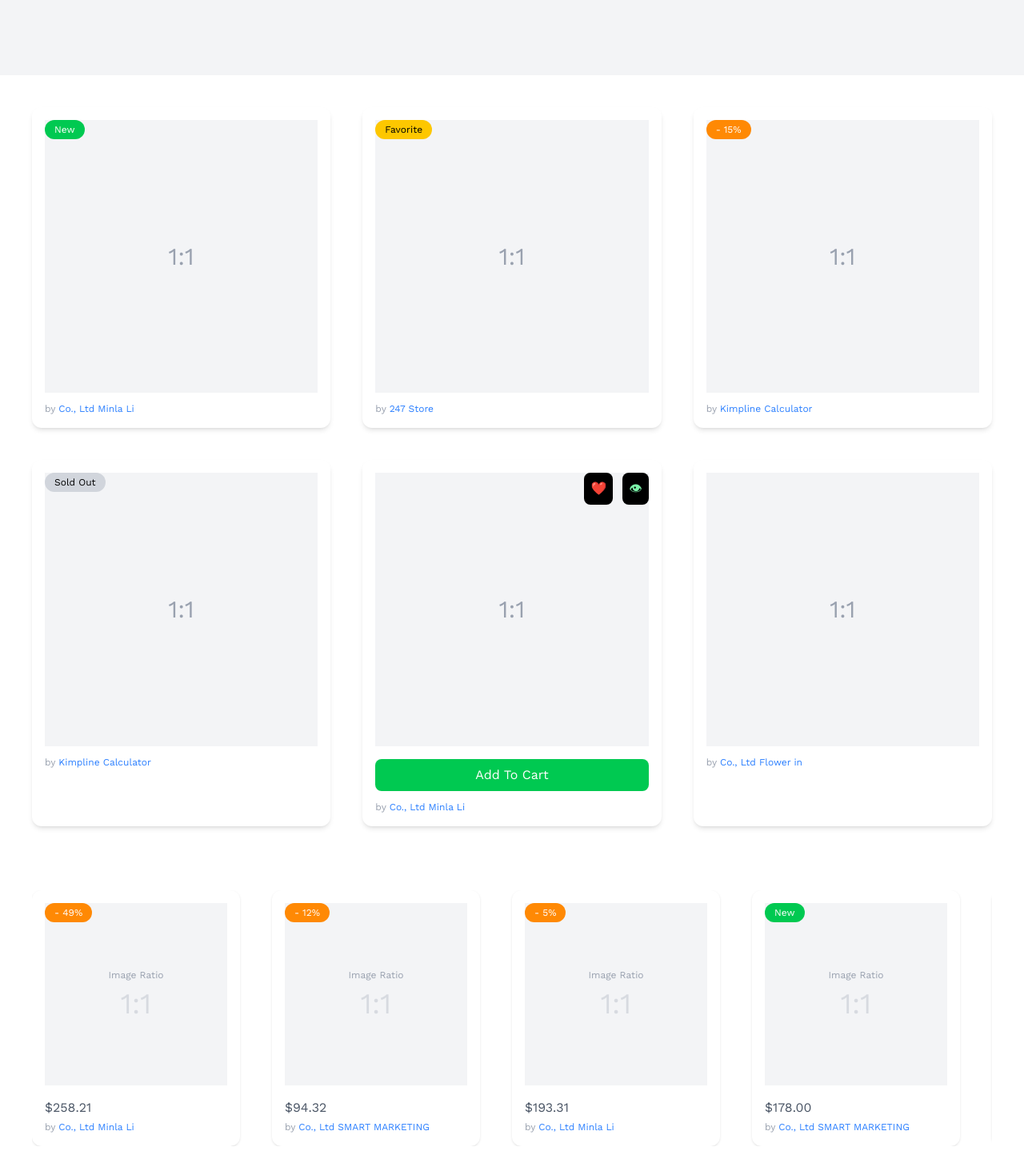
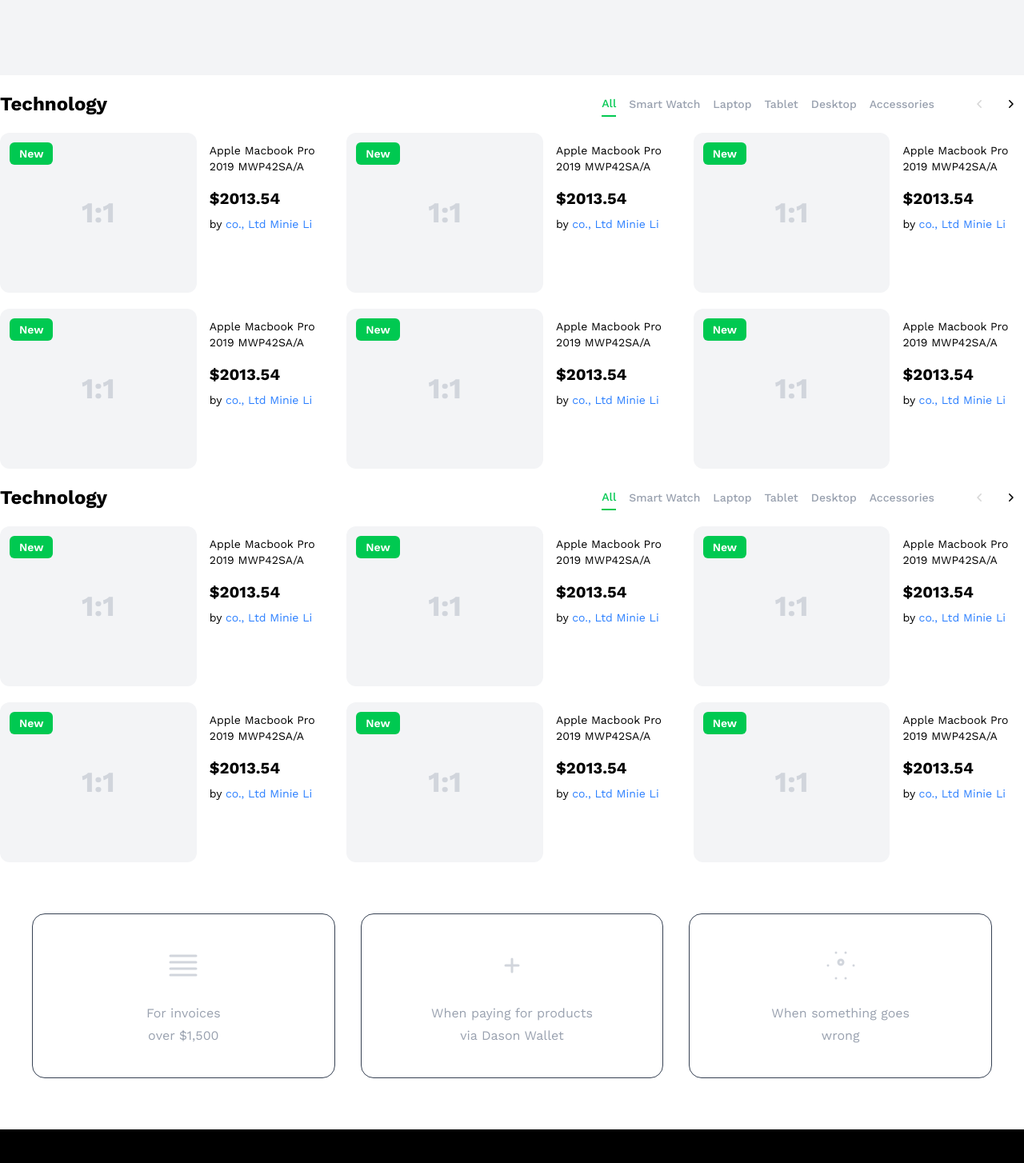
Before and after one commit to PrashantSainiSDE/pockie-demo, an Angular app: page /dashboard in a window 1280 px wide. Shown: the part 2496-3950 px from the top of the page at 80% size. Built offline with nearby package versions, Linux system fonts and the light colour scheme.

Commit message:
feat(ui): section-7 done

```diff
--- a/src/app/dashboard/dashboard.component.html
+++ b/src/app/dashboard/dashboard.component.html
@@ -940,254 +940,304 @@
 </section>
 
 <!-- section 6 -->
-<div class="grid grid-cols-1 md:grid-cols-3 gap-10 px-10 py-10">
-  <!-- Product Card -->
-  <div class="rounded-xl shadow-md bg-white p-4 relative">
-    <!-- Badge -->
+<section class="container mx-auto">
+   <!-- top header -->
+   <div class="flex justify-between mx-auto py-5">
+    <p class="text-2xl font-bold">Technology</p>
+
+    <div class="flex justify-between gap-10">
+
+      <div class="flex justify-between gap-4">
+        <button class=" text-green-500 border-b-2 text-sm font-medium cursor-pointer">
+          All
+        </button>
+        <button class=" text-gray-400 text-sm font-medium cursor-pointer">
+          Smart Watch
+        </button>
+        <button class=" text-gray-400 text-sm font-medium cursor-pointer">
+          Laptop
+        </button>
+        <button class=" text-gray-400 text-sm font-medium cursor-pointer">
+          Tablet
+        </button>
+        <button class=" text-gray-400 text-sm font-medium cursor-pointer">
+          Desktop
+        </button>
+        <button class=" text-gray-400 text-sm font-medium cursor-pointer">
+          Accessories
+        </button>
+      </div>
+      <div class="flex items-center gap-2">
+        <svg width="32" height="32" viewBox="0 0 32 32" fill="none" xmlns="http://www.w3.org/2000/svg">
+<path fill-rule="evenodd" clip-rule="evenodd" d="M18.7688 11.2312C19.0771 11.5395 19.0771 12.0394 18.7688 12.3477L15.1165 16L18.7688 19.6523C19.0771 19.9606 19.0771 20.4605 18.7688 20.7688C18.4605 21.0771 17.9606 21.0771 17.6523 20.7688L13.4418 16.5582C13.1334 16.2499 13.1334 15.7501 13.4418 15.4418L17.6523 11.2312C17.9606 10.9229 18.4605 10.9229 18.7688 11.2312Z" fill="#D6D6D6"/>
+</svg>
+
+        <button><svg width="32" height="32" viewBox="0 0 32 32" fill="none" xmlns="http://www.w3.org/2000/svg">
+<path fill-rule="evenodd" clip-rule="evenodd" d="M13.2312 20.7688C12.9229 20.4605 12.9229 19.9606 13.2312 19.6523L16.8835 16L13.2312 12.3477C12.9229 12.0394 12.9229 11.5395 13.2312 11.2312C13.5395 10.9229 14.0394 10.9229 14.3477 11.2312L18.5582 15.4418C18.8666 15.7501 18.8666 16.2499 18.5582 16.5582L14.3477 20.7688C14.0394 21.0771 13.5395 21.0771 13.2312 20.7688Z" fill="black"/>
+</svg>
+</button>
+      </div>
+    </div>
+  </div>
+  <div class="grid grid-cols-3 gap-5">
+   <!-- CARD -->
+    <div class="relative flex gap-4 justify-between">
       <span
-      class="absolute top-4 left-4 bg-green-500 text-white text-xs px-3 py-1 rounded-full"
+        class="absolute top-3 left-3 bg-green-500 text-white px-3 py-1 rounded-md text-sm font-semibold"
+        >New</span
       >
-      New
-    </span>
+      <div class="realtive w-full h-50 bg-gray-100 rounded-xl flex items-center justify-center text-4xl text-gray-300 font-bold"
+      >
+      <!-- <div class="hidden absolute top-1/5  grid grid-cols-2 grid-rows-2 justify-center items-center gap-2">
+        <button class="w-12 h-12 rounded-md bg-gray-900 text-green-500">&hearts;</button>
+        <button class="w-12 h-12 rounded-md bg-gray-900 text-green-500">&hearts;</button>
+        <button class="row-span-2 bg-green-500 text-white">Add To Cart</button>
+      </div> -->
+        1:1
+      </div>
+      <div class="flex flex-col gap-y-2">
+        <p class=" text-sm mt-3">Apple Macbook Pro 2019 MWP42SA/A</p>
+        <p class="text-xl mt-2 font-bold">$2013.54</p>
+        <p class="text-sm mt4"> by <a class="text-blue-500" href="">co., Ltd Minie Li</a></p>
+      </div>
+    </div>
+   <!-- CARD -->
+    <div class="relative flex gap-4 justify-between">
+      <span
+        class="absolute top-3 left-3 bg-green-500 text-white px-3 py-1 rounded-md text-sm font-semibold"
+        >New</span
+      >
 
-    <!-- Image Placeholder -->
-    <div
-      class="w-full aspect-square bg-gray-100 flex items-center justify-center text-gray-400 text-3xl"
+      <div class="w-full h-50 bg-gray-100 rounded-xl flex items-center justify-center text-4xl text-gray-300 font-bold"
       >
         1:1
       </div>
+      <div class="flex flex-col gap-y-2">
+        <p class=" text-sm mt-3">Apple Macbook Pro 2019 MWP42SA/A</p>
+        <p class="text-xl mt-2 font-bold">$2013.54</p>
+        <p class="text-sm mt4"> by <a class="text-blue-500" href="">co., Ltd Minie Li</a></p>
+      </div>
+    </div>
+   <!-- CARD -->
+    <div class="relative flex gap-4 justify-between">
+      <span
+        class="absolute top-3 left-3 bg-green-500 text-white px-3 py-1 rounded-md text-sm font-semibold"
+        >New</span
+      >
 
-    <!-- Store Name -->
-    <p class="text-xs text-gray-400 mt-3">
-      by <a class="text-blue-500 cursor-pointer">Co., Ltd Minla Li</a>
-    </p>
-  </div>
-
-  <!-- Favorite Product -->
-  <div class="rounded-xl shadow-md bg-white p-4 relative">
-    <span
-      class="absolute top-4 left-4 bg-yellow-400 text-black text-xs px-3 py-1 rounded-full"
-    >
-      Favorite
-    </span>
-
-    <div
-      class="w-full aspect-square bg-gray-100 flex items-center justify-center text-gray-400 text-3xl"
+      <div class="w-full h-50 bg-gray-100 rounded-xl flex items-center justify-center text-4xl text-gray-300 font-bold"
       >
         1:1
       </div>
+      <div class="flex flex-col gap-y-2">
+        <p class=" text-sm mt-3">Apple Macbook Pro 2019 MWP42SA/A</p>
+        <p class="text-xl mt-2 font-bold">$2013.54</p>
+        <p class="text-sm mt4"> by <a class="text-blue-500" href="">co., Ltd Minie Li</a></p>
+      </div>
+    </div>
+   <!-- CARD -->
+    <div class="relative flex gap-4 justify-between">
+      <span
+        class="absolute top-3 left-3 bg-green-500 text-white px-3 py-1 rounded-md text-sm font-semibold"
+        >New</span
+      >
 
-    <p class="text-xs text-gray-400 mt-3">
-      by <a class="text-blue-500 cursor-pointer">247 Store</a>
-    </p>
-  </div>
-
-  <!-- Discount Product -->
-  <div class="rounded-xl shadow-md bg-white p-4 relative">
-    <span
-      class="absolute top-4 left-4 bg-orange-400 text-white text-xs px-3 py-1 rounded-full"
-    >
-      - 15%
-    </span>
-
-    <div
-      class="w-full aspect-square bg-gray-100 flex items-center justify-center text-gray-400 text-3xl"
+      <div class="w-full h-50 bg-gray-100 rounded-xl flex items-center justify-center text-4xl text-gray-300 font-bold"
       >
         1:1
       </div>
+      <div class="flex flex-col gap-y-2">
+        <p class=" text-sm mt-3">Apple Macbook Pro 2019 MWP42SA/A</p>
+        <p class="text-xl mt-2 font-bold">$2013.54</p>
+        <p class="text-sm mt4"> by <a class="text-blue-500" href="">co., Ltd Minie Li</a></p>
+      </div>
+    </div>
+   <!-- CARD -->
+    <div class="relative flex gap-4 justify-between">
+      <span
+        class="absolute top-3 left-3 bg-green-500 text-white px-3 py-1 rounded-md text-sm font-semibold"
+        >New</span
+      >
 
-    <p class="text-xs text-gray-400 mt-3">
-      by <a class="text-blue-500 cursor-pointer">Kimpline Calculator</a>
-    </p>
-  </div>
-
-  <!-- Sold Out -->
-  <div class="rounded-xl shadow-md bg-white p-4 relative">
-    <span
-      class="absolute top-4 left-4 bg-gray-300 text-black text-xs px-3 py-1 rounded-full"
-    >
-      Sold Out
-    </span>
-
-    <div
-      class="w-full aspect-square bg-gray-100 flex items-center justify-center text-gray-400 text-3xl"
+      <div class="w-full h-50 bg-gray-100 rounded-xl flex items-center justify-center text-4xl text-gray-300 font-bold"
       >
         1:1
       </div>
+      <div class="flex flex-col gap-y-2">
+        <p class=" text-sm mt-3">Apple Macbook Pro 2019 MWP42SA/A</p>
+        <p class="text-xl mt-2 font-bold">$2013.54</p>
+        <p class="text-sm mt4"> by <a class="text-blue-500" href="">co., Ltd Minie Li</a></p>
+      </div>
+    </div>
+   <!-- CARD -->
+    <div class="relative flex gap-4 justify-between">
+      <span
+        class="absolute top-3 left-3 bg-green-500 text-white px-3 py-1 rounded-md text-sm font-semibold"
+        >New</span
+      >
 
-    <p class="text-xs text-gray-400 mt-3">
-      by <a class="text-blue-500 cursor-pointer">Kimpline Calculator</a>
-    </p>
-  </div>
-
-  <!-- Add to Cart Card -->
-  <div class="rounded-xl shadow-md bg-white p-4 relative">
-    <div class="flex gap-3 absolute top-4 right-4">
-      <button class="bg-black text-green-300 p-2 rounded-lg">❤️</button>
-      <button class="bg-black text-green-300 p-2 rounded-lg">👁</button>
-    </div>
-
-    <div
-      class="w-full aspect-square bg-gray-100 flex items-center justify-center text-gray-400 text-3xl"
+      <div class="w-full h-50 bg-gray-100 rounded-xl flex items-center justify-center text-4xl text-gray-300 font-bold"
       >
         1:1
       </div>
-
-    <button class="w-full mt-4 bg-green-500 text-white py-2 rounded-lg">
-      Add To Cart
-    </button>
-
-    <p class="text-xs text-gray-400 mt-3">
-      by <a class="text-blue-500 cursor-pointer">Co., Ltd Minla Li</a>
-    </p>
+      <div class="flex flex-col gap-y-2">
+        <p class=" text-sm mt-3">Apple Macbook Pro 2019 MWP42SA/A</p>
+        <p class="text-xl mt-2 font-bold">$2013.54</p>
+        <p class="text-sm mt4"> by <a class="text-blue-500" href="">co., Ltd Minie Li</a></p>
+      </div>
     </div>
 
-  <!-- Another Product -->
-  <div class="rounded-xl shadow-md bg-white p-4 relative">
-    <div
-      class="w-full aspect-square bg-gray-100 flex items-center justify-center text-gray-400 text-3xl"
+  </div>
+</section>
+
+<!-- section 7 -->
+<section class="container mx-auto">
+   <!-- top header -->
+   <div class="flex justify-between mx-auto py-5">
+    <p class="text-2xl font-bold">Technology</p>
+
+    <div class="flex justify-between gap-10">
+
+      <div class="flex justify-between gap-4">
+        <button class=" text-green-500 border-b-2 text-sm font-medium cursor-pointer">
+          All
+        </button>
+        <button class=" text-gray-400 text-sm font-medium cursor-pointer">
+          Smart Watch
+        </button>
+        <button class=" text-gray-400 text-sm font-medium cursor-pointer">
+          Laptop
+        </button>
+        <button class=" text-gray-400 text-sm font-medium cursor-pointer">
+          Tablet
+        </button>
+        <button class=" text-gray-400 text-sm font-medium cursor-pointer">
+          Desktop
+        </button>
+        <button class=" text-gray-400 text-sm font-medium cursor-pointer">
+          Accessories
+        </button>
+      </div>
+      <div class="flex items-center gap-2">
+        <svg width="32" height="32" viewBox="0 0 32 32" fill="none" xmlns="http://www.w3.org/2000/svg">
+<path fill-rule="evenodd" clip-rule="evenodd" d="M18.7688 11.2312C19.0771 11.5395 19.0771 12.0394 18.7688 12.3477L15.1165 16L18.7688 19.6523C19.0771 19.9606 19.0771 20.4605 18.7688 20.7688C18.4605 21.0771 17.9606 21.0771 17.6523 20.7688L13.4418 16.5582C13.1334 16.2499 13.1334 15.7501 13.4418 15.4418L17.6523 11.2312C17.9606 10.9229 18.4605 10.9229 18.7688 11.2312Z" fill="#D6D6D6"/>
+</svg>
+
+        <button><svg width="32" height="32" viewBox="0 0 32 32" fill="none" xmlns="http://www.w3.org/2000/svg">
+<path fill-rule="evenodd" clip-rule="evenodd" d="M13.2312 20.7688C12.9229 20.4605 12.9229 19.9606 13.2312 19.6523L16.8835 16L13.2312 12.3477C12.9229 12.0394 12.9229 11.5395 13.2312 11.2312C13.5395 10.9229 14.0394 10.9229 14.3477 11.2312L18.5582 15.4418C18.8666 15.7501 18.8666 16.2499 18.5582 16.5582L14.3477 20.7688C14.0394 21.0771 13.5395 21.0771 13.2312 20.7688Z" fill="black"/>
+</svg>
+</button>
+      </div>
+    </div>
+  </div>
+  <div class="grid grid-cols-3 gap-5">
+   <!-- CARD -->
+    <div class="relative flex gap-4 justify-between">
+      <span
+        class="absolute top-3 left-3 bg-green-500 text-white px-3 py-1 rounded-md text-sm font-semibold"
+        >New</span
+      >
+      <div class="realtive w-full h-50 bg-gray-100 rounded-xl flex items-center justify-center text-4xl text-gray-300 font-bold"
+      >
+      <!-- <div class="hidden absolute top-1/5  grid grid-cols-2 grid-rows-2 justify-center items-center gap-2">
+        <button class="w-12 h-12 rounded-md bg-gray-900 text-green-500">&hearts;</button>
+        <button class="w-12 h-12 rounded-md bg-gray-900 text-green-500">&hearts;</button>
+        <button class="row-span-2 bg-green-500 text-white">Add To Cart</button>
+      </div> -->
+        1:1
+      </div>
+      <div class="flex flex-col gap-y-2">
+        <p class=" text-sm mt-3">Apple Macbook Pro 2019 MWP42SA/A</p>
+        <p class="text-xl mt-2 font-bold">$2013.54</p>
+        <p class="text-sm mt4"> by <a class="text-blue-500" href="">co., Ltd Minie Li</a></p>
+      </div>
+    </div>
+   <!-- CARD -->
+    <div class="relative flex gap-4 justify-between">
+      <span
+        class="absolute top-3 left-3 bg-green-500 text-white px-3 py-1 rounded-md text-sm font-semibold"
+        >New</span
+      >
+
+      <div class="w-full h-50 bg-gray-100 rounded-xl flex items-center justify-center text-4xl text-gray-300 font-bold"
       >
         1:1
       </div>
+      <div class="flex flex-col gap-y-2">
+        <p class=" text-sm mt-3">Apple Macbook Pro 2019 MWP42SA/A</p>
+        <p class="text-xl mt-2 font-bold">$2013.54</p>
+        <p class="text-sm mt4"> by <a class="text-blue-500" href="">co., Ltd Minie Li</a></p>
+      </div>
+    </div>
+   <!-- CARD -->
+    <div class="relative flex gap-4 justify-between">
+      <span
+        class="absolute top-3 left-3 bg-green-500 text-white px-3 py-1 rounded-md text-sm font-semibold"
+        >New</span
+      >
 
-    <p class="text-xs text-gray-400 mt-3">
-      by <a class="text-blue-500 cursor-pointer">Co., Ltd Flower in</a>
-    </p>
+      <div class="w-full h-50 bg-gray-100 rounded-xl flex items-center justify-center text-4xl text-gray-300 font-bold"
+      >
+        1:1
+      </div>
+      <div class="flex flex-col gap-y-2">
+        <p class=" text-sm mt-3">Apple Macbook Pro 2019 MWP42SA/A</p>
+        <p class="text-xl mt-2 font-bold">$2013.54</p>
+        <p class="text-sm mt4"> by <a class="text-blue-500" href="">co., Ltd Minie Li</a></p>
+      </div>
+    </div>
+   <!-- CARD -->
+    <div class="relative flex gap-4 justify-between">
+      <span
+        class="absolute top-3 left-3 bg-green-500 text-white px-3 py-1 rounded-md text-sm font-semibold"
+        >New</span
+      >
+
+      <div class="w-full h-50 bg-gray-100 rounded-xl flex items-center justify-center text-4xl text-gray-300 font-bold"
+      >
+        1:1
+      </div>
+      <div class="flex flex-col gap-y-2">
+        <p class=" text-sm mt-3">Apple Macbook Pro 2019 MWP42SA/A</p>
+        <p class="text-xl mt-2 font-bold">$2013.54</p>
+        <p class="text-sm mt4"> by <a class="text-blue-500" href="">co., Ltd Minie Li</a></p>
+      </div>
+    </div>
+   <!-- CARD -->
+    <div class="relative flex gap-4 justify-between">
+      <span
+        class="absolute top-3 left-3 bg-green-500 text-white px-3 py-1 rounded-md text-sm font-semibold"
+        >New</span
+      >
+
+      <div class="w-full h-50 bg-gray-100 rounded-xl flex items-center justify-center text-4xl text-gray-300 font-bold"
+      >
+        1:1
+      </div>
+      <div class="flex flex-col gap-y-2">
+        <p class=" text-sm mt-3">Apple Macbook Pro 2019 MWP42SA/A</p>
+        <p class="text-xl mt-2 font-bold">$2013.54</p>
+        <p class="text-sm mt4"> by <a class="text-blue-500" href="">co., Ltd Minie Li</a></p>
+      </div>
+    </div>
+   <!-- CARD -->
+    <div class="relative flex gap-4 justify-between">
+      <span
+        class="absolute top-3 left-3 bg-green-500 text-white px-3 py-1 rounded-md text-sm font-semibold"
+        >New</span
+      >
+
+      <div class="w-full h-50 bg-gray-100 rounded-xl flex items-center justify-center text-4xl text-gray-300 font-bold"
+      >
+        1:1
+      </div>
+      <div class="flex flex-col gap-y-2">
+        <p class=" text-sm mt-3">Apple Macbook Pro 2019 MWP42SA/A</p>
+        <p class="text-xl mt-2 font-bold">$2013.54</p>
+        <p class="text-sm mt4"> by <a class="text-blue-500" href="">co., Ltd Minie Li</a></p>
       </div>
     </div>
 
-<!-- section 7 -->
-<section>
-  <div class="w-full px-10 py-10">
-    <div class="flex gap-10 overflow-x-auto">
-      <!-- CARD 1 -49% -->
-      <div class="min-w-[260px] rounded-xl shadow bg-white p-4 relative">
-        <span
-          class="absolute top-4 left-4 bg-orange-400 text-white text-xs px-3 py-1 rounded-full"
-        >
-          - 49%
-        </span>
-
-        <div
-          class="w-full aspect-square bg-gray-100 flex flex-col items-center justify-center text-gray-400"
-        >
-          <span class="text-xs mb-2">Image Ratio</span>
-          <span class="text-4xl opacity-30">1:1</span>
-        </div>
-
-        <p class="mt-4 text-gray-600">$258.21</p>
-
-        <p class="text-xs text-gray-400 mt-1">
-          by <a class="text-blue-500 cursor-pointer">Co., Ltd Minla Li</a>
-        </p>
-      </div>
-
-      <!-- CARD 2 -12% -->
-      <div class="min-w-[260px] rounded-xl shadow bg-white p-4 relative">
-        <span
-          class="absolute top-4 left-4 bg-orange-400 text-white text-xs px-3 py-1 rounded-full"
-        >
-          - 12%
-        </span>
-
-        <div
-          class="w-full aspect-square bg-gray-100 flex flex-col items-center justify-center text-gray-400"
-        >
-          <span class="text-xs mb-2">Image Ratio</span>
-          <span class="text-4xl opacity-30">1:1</span>
-        </div>
-
-        <p class="mt-4 text-gray-600">$94.32</p>
-
-        <p class="text-xs text-gray-400 mt-1">
-          by
-          <a class="text-blue-500 cursor-pointer">Co., Ltd SMART MARKETING</a>
-        </p>
-      </div>
-
-      <!-- CARD 3 -5% -->
-      <div class="min-w-[260px] rounded-xl shadow bg-white p-4 relative">
-        <span
-          class="absolute top-4 left-4 bg-orange-400 text-white text-xs px-3 py-1 rounded-full"
-        >
-          - 5%
-        </span>
-
-        <div
-          class="w-full aspect-square bg-gray-100 flex flex-col items-center justify-center text-gray-400"
-        >
-          <span class="text-xs mb-2">Image Ratio</span>
-          <span class="text-4xl opacity-30">1:1</span>
-        </div>
-
-        <p class="mt-4 text-gray-600">$193.31</p>
-
-        <p class="text-xs text-gray-400 mt-1">
-          by <a class="text-blue-500 cursor-pointer">Co., Ltd Minla Li</a>
-        </p>
-      </div>
-
-      <!-- CARD 4 NEW -->
-      <div class="min-w-[260px] rounded-xl shadow bg-white p-4 relative">
-        <span
-          class="absolute top-4 left-4 bg-green-500 text-white text-xs px-3 py-1 rounded-full"
-        >
-          New
-        </span>
-
-        <div
-          class="w-full aspect-square bg-gray-100 flex flex-col items-center justify-center text-gray-400"
-        >
-          <span class="text-xs mb-2">Image Ratio</span>
-          <span class="text-4xl opacity-30">1:1</span>
-        </div>
-
-        <p class="mt-4 text-gray-600">$178.00</p>
-
-        <p class="text-xs text-gray-400 mt-1">
-          by
-          <a class="text-blue-500 cursor-pointer">Co., Ltd SMART MARKETING</a>
-        </p>
-      </div>
-
-      <!-- CARD 5 NEW -->
-      <div class="min-w-[260px] rounded-xl shadow bg-white p-4 relative">
-        <span
-          class="absolute top-4 left-4 bg-green-500 text-white text-xs px-3 py-1 rounded-full"
-        >
-          New
-        </span>
-
-        <div
-          class="w-full aspect-square bg-gray-100 flex flex-col items-center justify-center text-gray-400"
-        >
-          <span class="text-xs mb-2">Image Ratio</span>
-          <span class="text-4xl opacity-30">1:1</span>
-        </div>
-
-        <p class="mt-4 text-gray-600">$241.10</p>
-
-        <p class="text-xs text-gray-400 mt-1">
-          by <a class="text-blue-500 cursor-pointer">Mobile World</a>
-        </p>
-      </div>
-
-      <!-- CARD 6 (no badge) -->
-      <div class="min-w-[260px] rounded-xl shadow bg-white p-4 relative">
-        <div
-          class="w-full aspect-square bg-gray-100 flex flex-col items-center justify-center text-gray-400"
-        >
-          <span class="text-xs mb-2">Image Ratio</span>
-          <span class="text-4xl opacity-30">1:1</span>
-        </div>
-
-        <p class="mt-4 text-gray-600">$212.88</p>
-
-        <p class="text-xs text-gray-400 mt-1">
-          by <a class="text-blue-500 cursor-pointer">Co., Ltd Minla Li</a>
-        </p>
-      </div>
-    </div>
   </div>
 </section>
 
```
Lines whose indentation alone changed are shown as unchanged.
